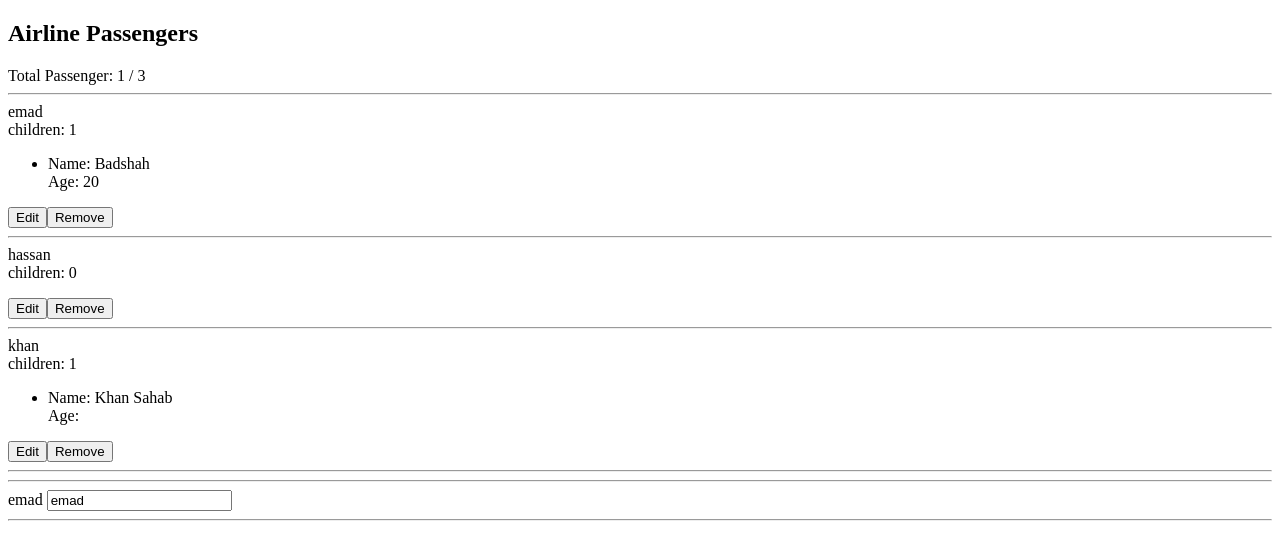
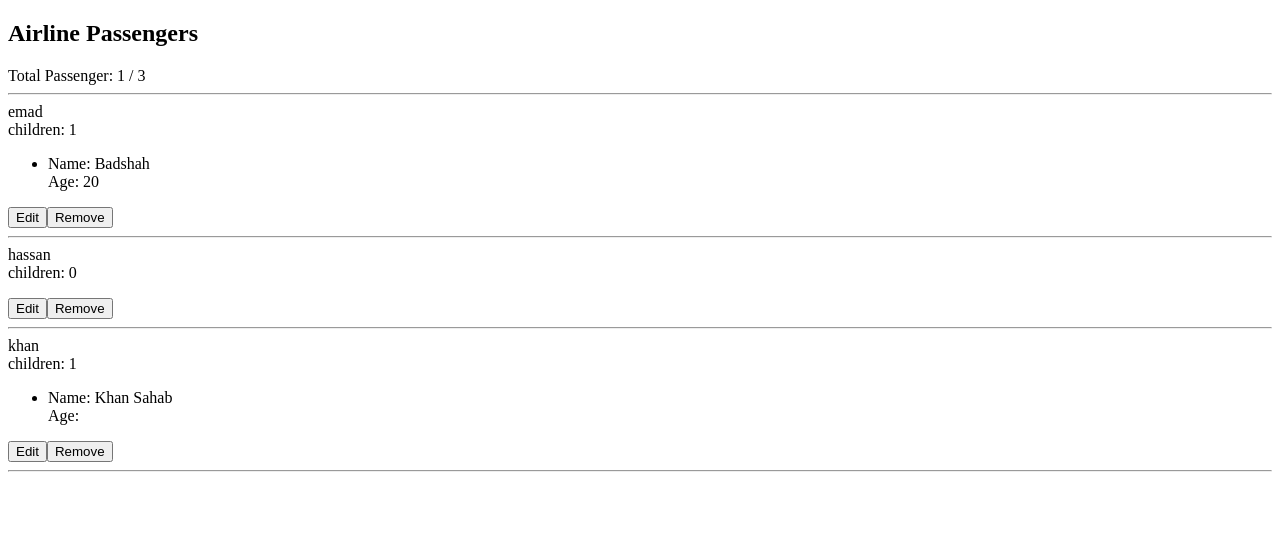
Before and after one commit to starmarketing/Angular-UltimateCourse, an Angular app: page / in a window 1280 px wide. Shown: the top 560 px of the page. Built offline with nearby package versions, Linux system fonts and the light colour scheme; data requests are answered from the project's data file.

Commit message:
Added json-server npm and data is now fetching from url call

```diff
--- /dev/null
+++ b/db.json
@@ -0,0 +1,38 @@
+{
+  "passengers": [
+    {
+      "id": 1,
+      "name": "emad",
+      "active": true,
+      "stamp": 1508330494000,
+      "checkedIn": true,
+      "children": [
+        {
+          "name": "Badshah",
+          "age": 20
+        }
+      ]
+    },
+    {
+      "id": 2,
+      "name": "hassan",
+      "active": false,
+      "stamp": null,
+      "children": null,
+      "checkedIn": false
+    },
+    {
+      "id": 3,
+      "name": "khan",
+      "active": false,
+      "stamp": null,
+      "children": [
+        {
+          "name": "Khan Sahab",
+          "age": null
+        }
+      ],
+      "checkedIn": false
+    }
+  ]
+}
--- a/package.json
+++ b/package.json
@@ -18,6 +18,7 @@
     "@angular/platform-browser": "~13.2.0",
     "@angular/platform-browser-dynamic": "~13.2.0",
     "@angular/router": "~13.2.0",
+    "json-server": "^0.17.0",
     "rxjs": "~7.5.0",
     "tslib": "^2.3.0",
     "zone.js": "~0.11.4"
--- a/src/app/passenger-dashboard/containers/passenger-dashboard/passenger-dashboard.component.html
+++ b/src/app/passenger-dashboard/containers/passenger-dashboard/passenger-dashboard.component.html
@@ -7,16 +7,3 @@
   (remove)="handleRemove($event)"
   (edit)="handleEdit($event)"
 ></app-passenger-detail>
-
-<hr>
-
-<span class="status">
-  {{ passenger[0].name }}
-    <input
-      type="text"
-      [value]="passenger[0].name"
-      (input)="passenger[0].name = name.value"
-      #name
-    />
-</span>
-<hr />
--- a/src/app/passenger-dashboard/containers/passenger-dashboard/passenger-dashboard.component.ts
+++ b/src/app/passenger-dashboard/containers/passenger-dashboard/passenger-dashboard.component.ts
@@ -13,7 +13,12 @@ export class PassengerDashboardComponent implements OnInit {
   constructor(private passengerService: PassengerDashboardService) {}
 
   ngOnInit(): void {
-    this.passenger = this.passengerService.getPassengers();
+    this.passengerService
+    .getPassengers()
+    .subscribe((data: Passenger[]) => {
+      console.log(data);
+      this.passenger = data;
+    });
   }
 
   handleRemove(event: Passenger) {
--- a/src/app/passenger-dashboard/passenger-dashboard.service.ts
+++ b/src/app/passenger-dashboard/passenger-dashboard.service.ts
@@ -1,49 +1,28 @@
 import { HttpClient } from '@angular/common/http';
 import { Injectable } from '@angular/core';
+import { Observable } from 'rxjs/internal/Observable';
 import { Passenger } from './models/passenger.interface';
+import { map } from 'rxjs/operators';
 
+const PASSENGER_API: string = 'http://localhost:3000/passengers';
 @Injectable()
 export class PassengerDashboardService {
-  constructor(private http: HttpClient) {
-    console.log(this.http);
+  constructor(private http: HttpClient) {}
+
+  getPassengers(): Observable<Passenger[]> {
+    return this.http.get(PASSENGER_API).pipe(
+      map((response) => {
+        return this.extractData(response);
+      })
+    );
   }
 
-  getPassengers(): Passenger[] {
-    return [
-      {
-        id: 1,
-        name: 'emad',
-        active: true,
-        stamp: 1508330494000,
-        checkedIn: true,
-        children: [
-          {
-            name: 'Badshah',
-            age: 20,
-          },
-        ],
-      },
-      {
-        id: 2,
-        name: 'hassan',
-        active: false,
-        stamp: null,
-        children: null,
-        checkedIn: false,
-      },
-      {
-        id: 3,
-        name: 'khan',
-        active: false,
-        stamp: null,
-        children: [
-          {
-            name: 'Khan Sahab',
-            age: null,
-          },
-        ],
-        checkedIn: false,
-      },
-    ];
+  private extractData(res: any) {
+    let body = typeof res != 'object' ? res.json() : res; // If response is a JSON use json(), If response is a String use text()
+    if (body) {
+      return body;
+    } else {
+      return {};
+    }
   }
 }
```
Also changed, not shown: 1 other file (tests, documents, lock files or other folders).
